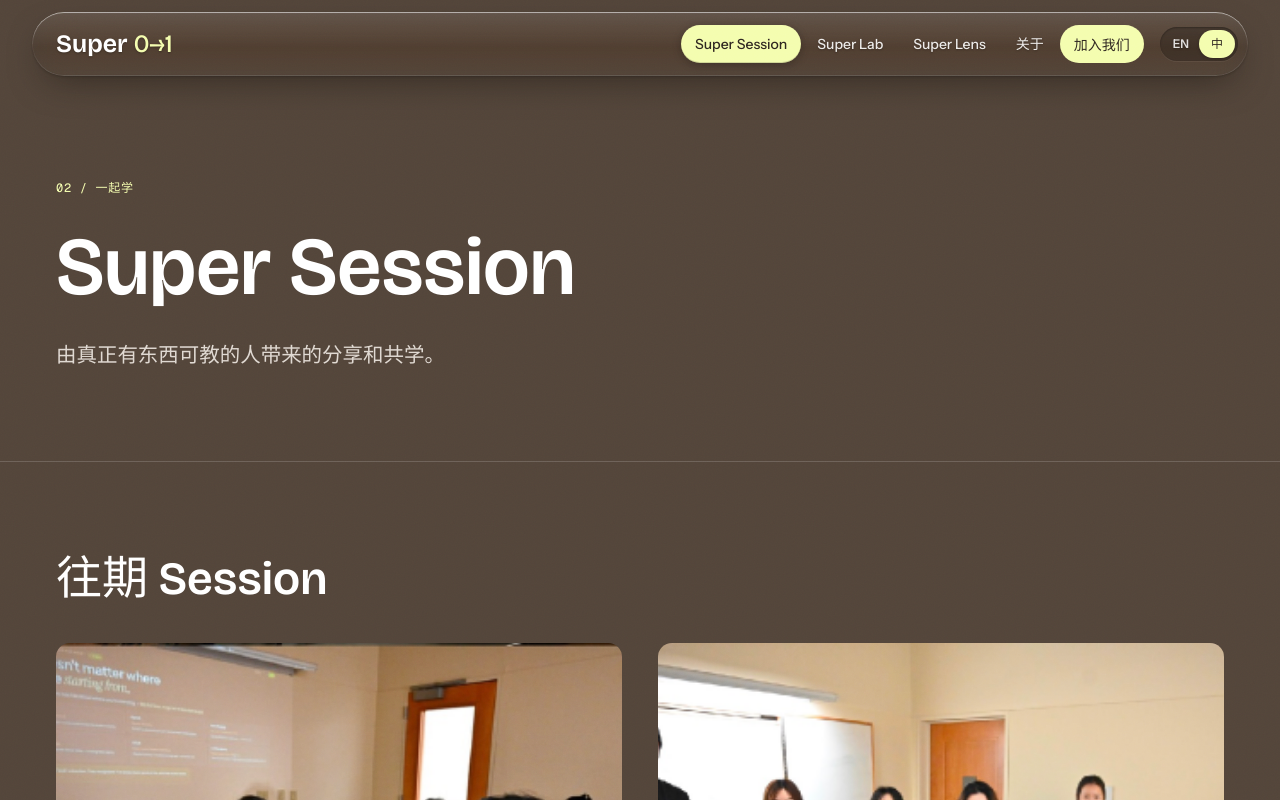
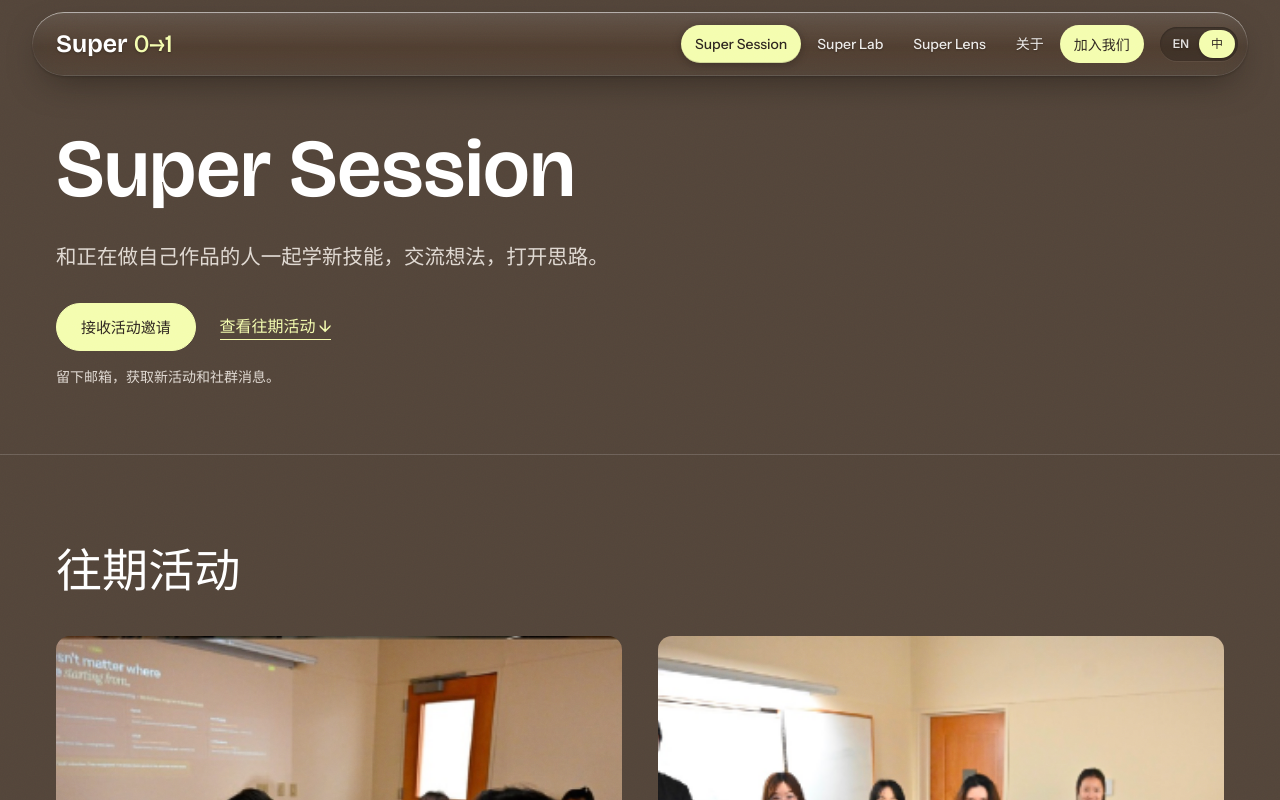
Before and after one commit to qiz029/super0to1-web, a React (Vite) app: page /zh/sessions in a window 1280 px wide. Shown: the top 800 px of the page. Built offline with nearby package versions, Linux system fonts and the light colour scheme.

Commit message:
Clarify Session invitations and avoid duplicate upcoming events

```diff
--- a/src/i18n/messages.ts
+++ b/src/i18n/messages.ts
@@ -101,8 +101,10 @@ const en = {
     joinTester: 'Try new products',
   },
   sessions: {
-    eyebrow: '02 / Learn together',
-    lede: 'Talks and shared learning, led by people with something useful to teach.',
+    lede: 'Learn new skills and explore ideas with people building things of their own.',
+    inviteAction: 'Get session invites',
+    browsePast: 'Browse past sessions',
+    inviteNote: 'Leave your email for new events and community news.',
     upcoming: 'Upcoming',
     nextAction: 'View sessions',
     register: 'Register for the event',
@@ -111,7 +113,7 @@ const en = {
     emptyBody: 'We’ll post the next session here when it’s announced.',
     nextTitle: 'The next session.',
     nextBody: 'Topic, speaker, date and location to be announced.',
-    saveSeat: 'Save me a seat',
+    saveSeat: 'Register for this event',
     past: 'Past sessions',
     back: '← Super Session',
     more: 'More from Super',
@@ -290,8 +292,10 @@ const zh: Messages = {
     joinTester: '我想体验产品',
   },
   sessions: {
-    eyebrow: '02 / 一起学',
-    lede: '由真正有东西可教的人带来的分享和共学。',
+    lede: '和正在做自己作品的人一起学新技能，交流想法，打开思路。',
+    inviteAction: '接收活动邀请',
+    browsePast: '查看往期活动',
+    inviteNote: '留下邮箱，获取新活动和社群消息。',
     upcoming: '即将举行',
     nextAction: '查看共学活动',
     register: '报名活动',
@@ -300,11 +304,11 @@ const zh: Messages = {
     emptyBody: '有新一期共学时，我们会在这里公布。',
     nextTitle: '下一期 Session',
     nextBody: '主题、讲者、时间和地点待定。',
-    saveSeat: '帮我留个位置',
-    past: '往期 Session',
+    saveSeat: '报名参加',
+    past: '往期活动',
     back: '← Super Session',
     more: 'Super 的更多内容',
-    all: '全部 Session',
+    all: '全部共学活动',
     watchLens: '看 Super Lens',
   },
   lens: {
--- a/src/pages/Sessions.tsx
+++ b/src/pages/Sessions.tsx
@@ -4,45 +4,40 @@ import { LLink } from '../components/LocaleLink'
 import { SessionCards } from './Home'
 import { useContent } from '../content/context'
 import { sessionDate, upcomingSession as findUpcomingSession } from '../content/sessions'
-import { SessionAction } from '../components/SessionAction'
+import { EventFeature } from '../components/EventFeature'
+import { JoinUsButton } from '../components/JoinUsButton'
 import { useT } from '../i18n/locale'
 import { NotFound } from './NotFound'
 
 export function Sessions() {
-  const { t, tx, locale } = useT()
+  const { t } = useT()
   const { sessions: events, home } = useContent()
   const sessions = events.filter(item => item.program !== 'lab')
-  const upcomingSession = findUpcomingSession(sessions, home.upcomingSessionId)
+  const next = findUpcomingSession(sessions, home.upcomingSessionId)
+  const comingUp = sessions.filter(item => ['announced', 'open'].includes(item.eventState) && item.id !== next?.id)
+  const past = sessions.filter(item => item.eventState === 'ended')
   const s = t.sessions
   return (
     <>
-      <section className="page-hero container">
-        <p className="eyebrow">{s.eyebrow}</p>
+      <section className="page-hero container sessions-hero">
         <h1>Super Session</h1>
         <p className="lede">{s.lede}</p>
+        <div className="actions">
+          <JoinUsButton>{s.inviteAction}</JoinUsButton>
+          {past.length > 0 && <a className="text-link" href="#past-sessions">{s.browsePast} ↓</a>}
+        </div>
+        <p className="session-invite-note">{s.inviteNote}</p>
       </section>
 
-      {upcomingSession && <section className="band band-cream" id="upcoming">
-        <div className="container cta-row">
-          <div>
-            <p className="eyebrow">{s.upcoming}</p>
-            <h2>{tx(upcomingSession.title)}</h2>
-            <p>{[sessionDate(upcomingSession, locale), tx(upcomingSession.location)].filter(Boolean).join(' · ')}</p>
-          </div>
-          <div className="actions"><SessionAction session={upcomingSession} /></div>
-        </div>
+      <EventFeature event={next} />
+      {comingUp.length > 0 && <section className="section container">
+        <div className="section-head"><h2>{s.upcoming}</h2></div>
+        <SessionCards items={comingUp} />
       </section>}
-
-      {sessions.some(item => ['announced', 'open'].includes(item.eventState)) && <section className="section container">
-        <div className="section-head"><h2>{locale === 'zh' ? '即将举行' : 'Coming up'}</h2></div>
-        <SessionCards items={sessions.filter(item => ['announced', 'open'].includes(item.eventState))} />
+      {past.length > 0 && <section className="section container" id="past-sessions">
+        <div className="section-head" data-reveal><h2>{s.past}</h2></div>
+        <SessionCards items={past} />
       </section>}
-      <section className="section container">
-        <div className="section-head" data-reveal>
-          <h2>{s.past}</h2>
-        </div>
-        <SessionCards items={sessions.filter(item => item.eventState === 'ended')} />
-      </section>
     </>
   )
 }
--- a/src/styles/global.css
+++ b/src/styles/global.css
@@ -2020,3 +2020,10 @@ body::after {
   .lab-entry-actions > :is(a, button) { flex: 1 1 145px; }
   .lab-flow { max-width: none; margin-top: 24px; }
 }
+
+.sessions-hero { padding-block: 48px; }
+.sessions-hero .lede { max-width: 38em; }
+.sessions-hero .actions { align-items: center; gap: 24px; }
+.session-invite-note { margin-top: 14px; font-size: 14px; color: var(--muted); }
+#past-sessions { scroll-margin-top: 110px; }
+.sessions-hero + .next-event { margin-top: 0; }
```
Also changed, not shown: tests/intake.seo.ts (+18 -0 lines), 2 other files (tests, documents, lock files or other folders).
